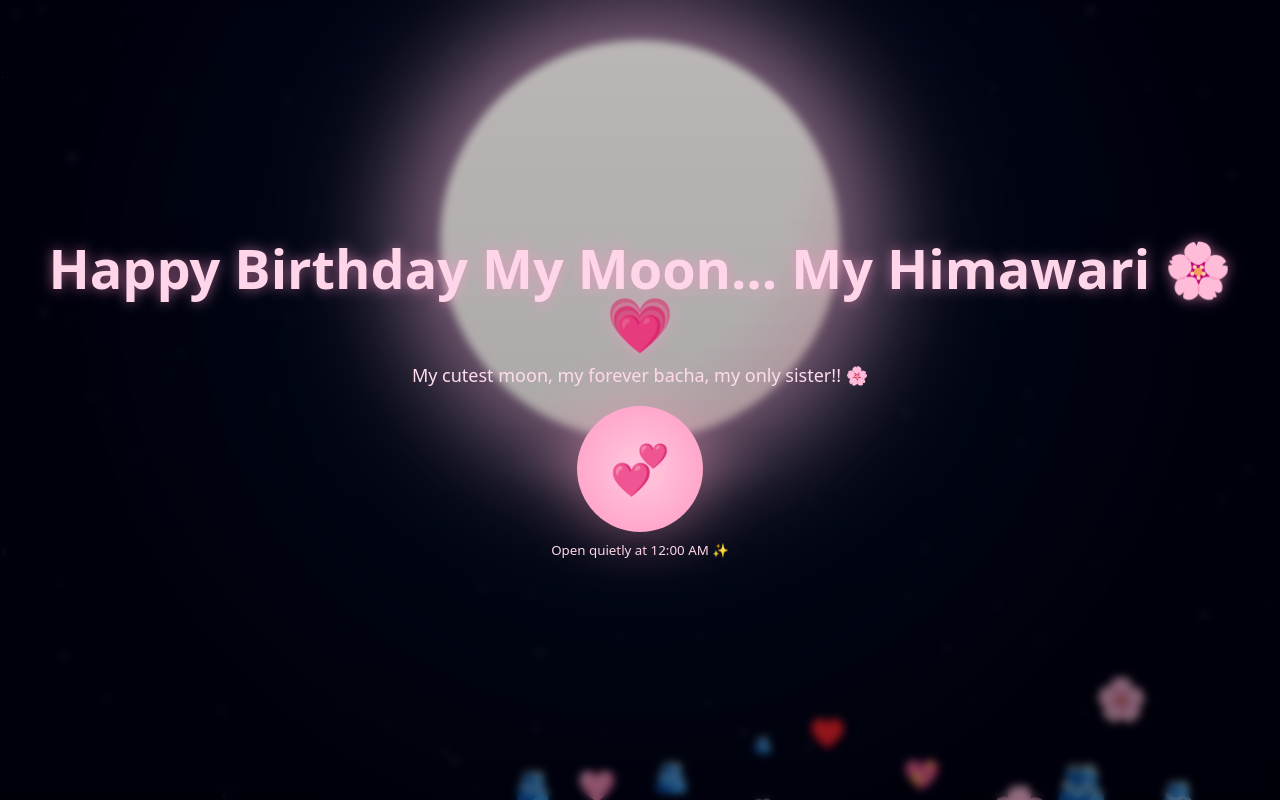
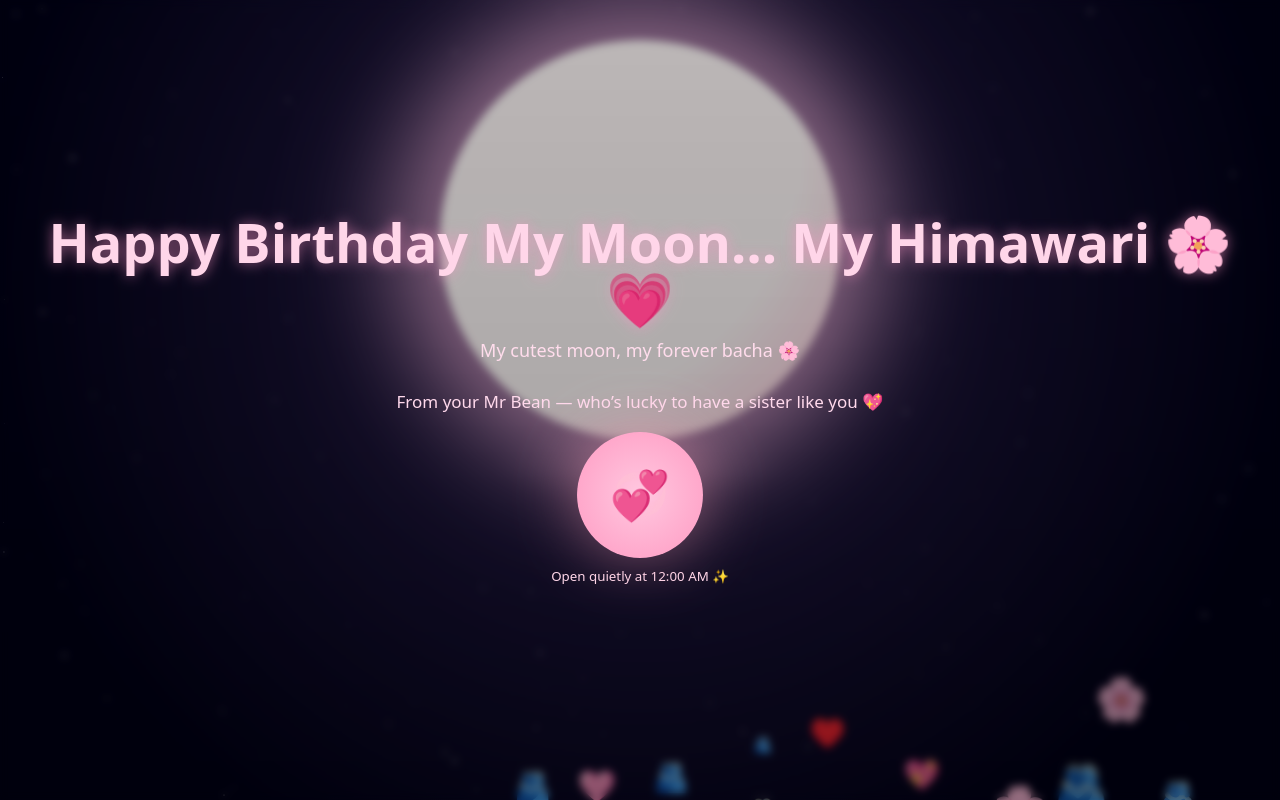
Before and after one commit to Saachi1911/Saachi1911.github.io, a plain HTML site: page index.html in a window 1280 px wide. Drawn offline with Linux system fonts and the light colour scheme.

Commit message:
Update index.html

```diff
--- a/index.html
+++ b/index.html
@@ -13,7 +13,8 @@ body{font-family:"Poppins",system-ui,-apple-system,"Segoe UI",Roboto,Arial;color
 .stage{
   position:fixed;inset:0;
   display:flex;align-items:flex-start;justify-content:center;
-  background:radial-gradient(circle at 50% 35%, #03102a 0%, #000010 75%);
+ background:radial-gradient(circle at 50% 35%, #2a1f4a 0%, #000014 80%);
+
 }
 
 /* ---------- Moon ---------- */
@@ -97,7 +98,9 @@ body{font-family:"Poppins",system-ui,-apple-system,"Segoe UI",Roboto,Arial;color
 
     <div class="intro" id="intro">
       <h1 id="introTitle"></h1>
-      <p id="introSub">My cutest moon, my forever bacha, my only sister!! 🌸</p>
+      <p id="introSub">My cutest moon, my forever bacha 🌸</p>
+<p style="font-size:17px;color:#ffd9ec;margin-top:6px;">From your Mr Bean — who’s lucky to have a sister like you 💖</p>
+
       <button class="heartBtn" id="heartBtn" aria-label="Start gift">💞</button>
       <small style="color:#ffd8ea;margin-top:12px">Open quietly at 12:00 AM ✨</small>
     </div>
```
